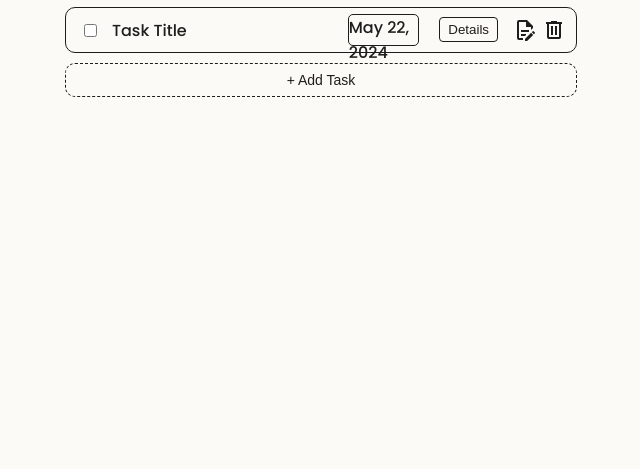
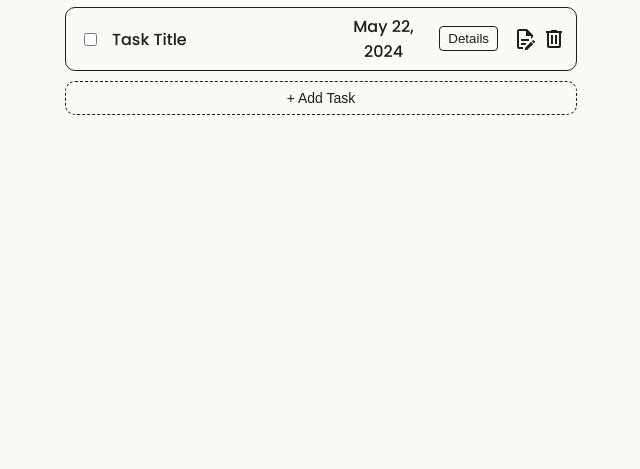
Before and after one commit to luhFraud/Todo, a plain HTML site: page index.html in a window 1280 px wide. Shown: the part 331-800 px from the top of the page, without its empty margins (319-959 px from the left). Drawn offline with Linux system fonts and the light colour scheme; files that its build step writes are made by us from their sources; files whose address does not match are found by name.

Commit message:
Update style.css

```diff
--- a/style.css
+++ b/style.css
@@ -310,10 +310,9 @@ body {
 
 #task-date {
     flex: 30%;
-    height: 32px;
-    border-radius: 5px;
-    border: 1px solid #1F1D1B;
-    outline: none;
+    align-items: center;
+    text-align: center;
+    justify-content: center;
 }
 
 #task-description {
@@ -399,6 +398,7 @@ body {
 
 #task-left p {
     margin-left: 15px;
+    text-transform: capitalize;
 }
 
 #task-right {
```
